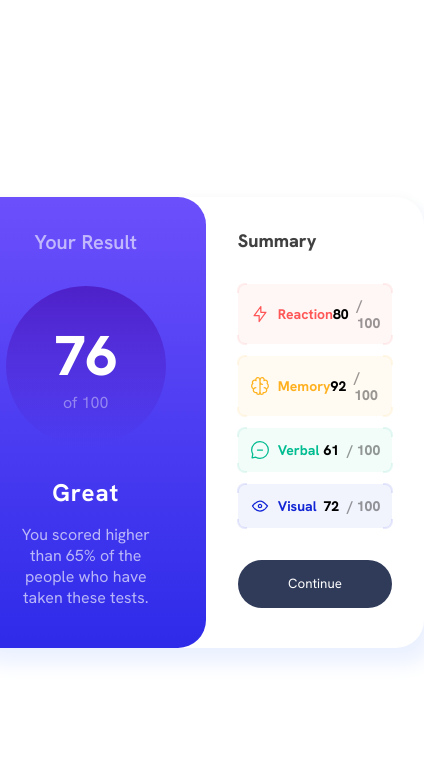
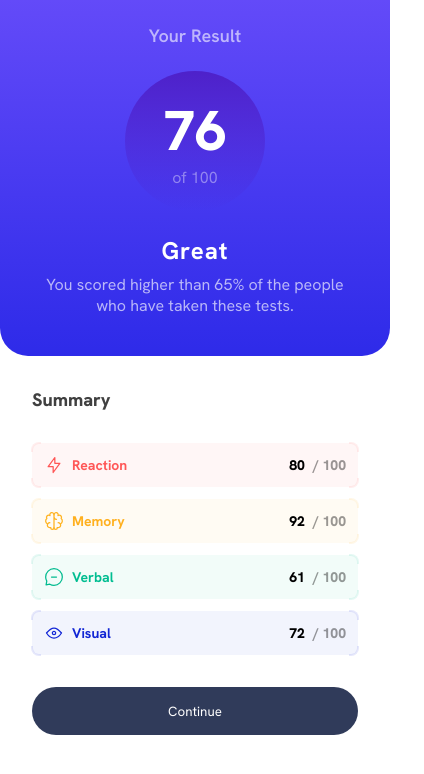
Before and after one commit to ning-sy210/Results-Summary-Component, a React (Vite) app: page / in a window 390 px wide. Shown: the top 774 px of the page, 424 px wide, since content can reach past the window. Built offline with nearby package versions, Linux system fonts and the light colour scheme.

Commit message:
feat: implement mobile design for top half

```diff
--- a/src/App.scss
+++ b/src/App.scss
@@ -2,6 +2,10 @@
   box-sizing: border-box;
   padding: 0;
   margin: 0;
+}
+
+p {
+  font-size: 18px;
 }
 
 /* Fonts */
@@ -62,7 +66,7 @@
 
 $bg-gradient-color-1: hsl(252, 100%, 67%);
 $bg-gradient-color-2: hsl(241, 81%, 54%);
-$bg-gradient: linear-gradient($bg-gradient-color-1 -20%, $bg-gradient-color-2);
+$bg-gradient: linear-gradient($bg-gradient-color-1 -40%, $bg-gradient-color-2);
 
 .result-display {
   background: $bg-gradient;
@@ -73,7 +77,6 @@ $bg-gradient: linear-gradient($bg-gradient-color-1 -20%, $bg-gradient-color-2);
 
   .your-result {
     color: hsla(0, 0%, 100%, 0.6);
-    font-size: 20px;
     font-weight: 600;
   }
 }
@@ -99,7 +102,7 @@ $bg-gradient: linear-gradient($bg-gradient-color-1 -20%, $bg-gradient-color-2);
 }
 
 .text-content {
-  row-gap: 16px;
+  row-gap: 12px;
 
   span {
     font-size: 24px;
@@ -110,6 +113,7 @@ $bg-gradient: linear-gradient($bg-gradient-color-1 -20%, $bg-gradient-color-2);
   p {
     color: hsla(0, 0%, 100%, 0.65);
     max-width: 224px;
+    font-size: 1rem;
     font-weight: 400;
   }
 }
@@ -264,3 +268,42 @@ $bg-gradient: linear-gradient($bg-gradient-color-1 -20%, $bg-gradient-color-2);
 .text__white {
   color: hsl(0, 0%, 100%);
 }
+
+@media (max-width: 520px) {
+  .summary-ctn {
+    display: flex;
+    flex-direction: column;
+  }
+}
+
+@media (max-width: 425px) {
+  .summary-ctn {
+    display: flex;
+    flex-direction: column;
+    width: 100%;
+    height: 100dvh;
+    box-shadow: none;
+    border-radius: 0px;
+  }
+
+  .result-display {
+    border-radius: 0px 0px 28px 28px;
+    row-gap: 24px;
+    padding-top: 24px;
+  }
+
+  .score-display {
+    $mobile-length: 140px;
+
+    width: $mobile-length;
+    height: $mobile-length;
+  }
+
+  .text-content {
+    row-gap: 8px;
+
+    p {
+      max-width: none;
+    }
+  }
+}
--- a/src/App.tsx
+++ b/src/App.tsx
@@ -5,7 +5,7 @@ import ScoreCard, { T_ScoreCard } from "./ScoreCard.js";
 
 function calcAverageScoreOfCards(cards: T_ScoreCard[]): number {
   return Math.floor(
-    cards.reduce((acc, curr) => acc + curr.score, 0) / cards.length,
+    cards.reduce((acc, curr) => acc + curr.score, 0) / cards.length
   );
 }
 
@@ -14,7 +14,7 @@ function App() {
     <div className="app stack-hvc">
       <div className="summary-ctn">
         <div className="result-display stack-hc">
-          <span className="your-result">Your Result</span>
+          <p className="your-result">Your Result</p>
 
           <div className="score-display stack-hvc">
             <span className="score text__white">
```
